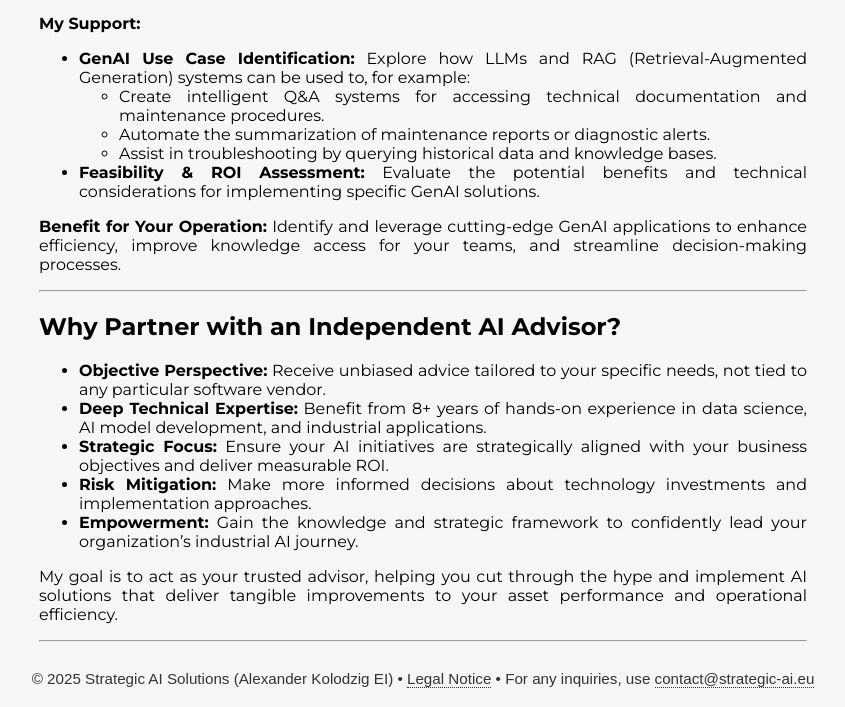
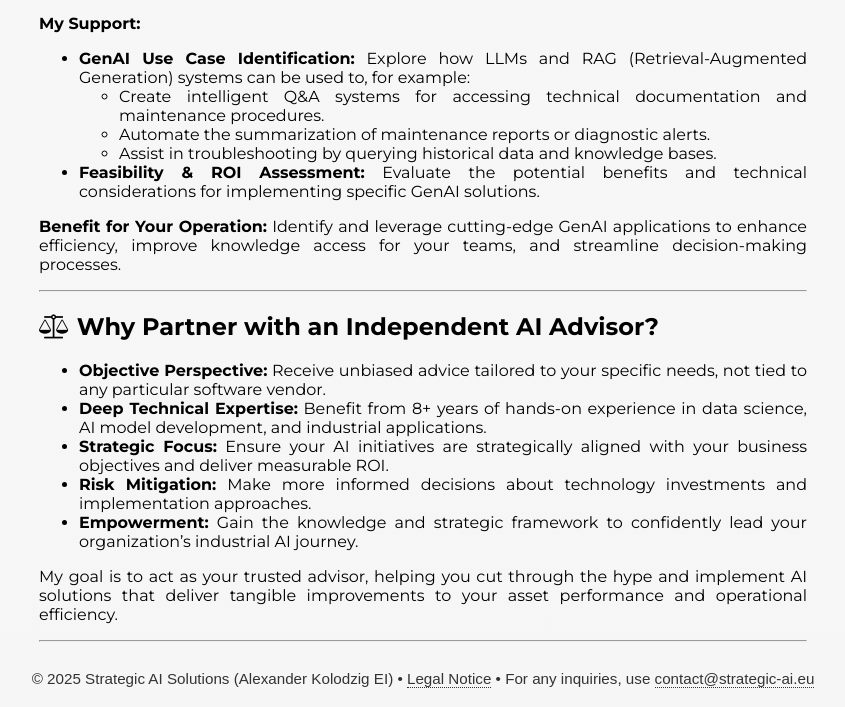
Before and after one commit to alexkolo/strategic-ai, a Jekyll site: the page built from en/services_consult.md, in a window 1280 px wide. Shown: the part 3385-4092 px from the top of the page, without its empty margins (217-1062 px from the left). Built offline with Jekyll 4.4.1, drawn with Linux system fonts in a browser that asks for light colours; some web fonts are replaced.

Commit message:
add more Font Awesome icons

```diff
--- a/en/services_consult.md
+++ b/en/services_consult.md
@@ -24,7 +24,7 @@ My advisory services are tailored to address the unique challenges and opportuni
 ### 1. PdM & APM Solution Assessment & Selection Strategy
 
 <div style="text-align: center;">
-<img src="{{ site.url_ai_images }}/strategy_consulting_apm_selection.svg" alt="APM Solution Selection Strategy" height="200"/>
+<img src="{{ site.url_ai_images }}/strategy_consulting_apm_selection.svg" alt="Image for PdM and APM Solution Selection Strategy" height="200"/>
 </div>
 
 **Challenge:** The market is filled with PdM and APM software. How do you choose the solution that best fits your specific assets, existing infrastructure, data maturity, and business goals?
@@ -43,7 +43,7 @@ My advisory services are tailored to address the unique challenges and opportuni
 ### 2. AI Strategy & Roadmap Development for Maintenance
 
 <div style="text-align: center;">
-<img src="{{ site.url_ai_images }}/ai_strategy_roadmap_maintenance.svg" alt="AI Strategy and Roadmap for Maintenance" height="200"/>
+<img src="{{ site.url_ai_images }}/ai_strategy_roadmap_maintenance.svg" alt="Image for AI Strategy and Roadmap for Maintenance" height="200"/>
 </div>
 
 **Challenge:** You see the potential of AI but need a clear strategy to integrate it effectively into your maintenance and reliability programs.
@@ -62,7 +62,7 @@ My advisory services are tailored to address the unique challenges and opportuni
 ### 3. Data Readiness & Infrastructure Advisory for AI
 
 <div style="text-align: center;">
-<img src="{{ site.url_ai_images }}/data_readiness_ai_infrastructure.svg" alt="Data Readiness for AI" height="200"/>
+<img src="{{ site.url_ai_images }}/data_readiness_ai_infrastructure.svg" alt="Image for Data Readiness for AI" height="200"/>
 </div>
 
 **Challenge:** Effective AI relies on good data. Is your data infrastructure ready to support advanced analytics and predictive modeling?
@@ -81,7 +81,7 @@ My advisory services are tailored to address the unique challenges and opportuni
 ### 4. Proof-of-Concept (PoC) Design & Independent Evaluation
 
 <div style="text-align: center;">
-<img src="{{ site.url_ai_images }}/poc_design_evaluation.svg" alt="Proof of Concept Design and Evaluation" height="200"/>
+<img src="{{ site.url_ai_images }}/poc_design_evaluation.svg" alt="Image for Proof of Concept Design and Evaluation" height="200"/>
 </div>
 
 **Challenge:** Before a full-scale deployment, you want to validate the effectiveness of a particular AI solution or approach for your specific environment.
@@ -117,7 +117,7 @@ My advisory services are tailored to address the unique challenges and opportuni
 
 ---
 
-## Why Partner with an Independent AI Advisor?
+## <i class="fa fa-balance-scale"></i> Why Partner with an Independent AI Advisor?
 
 - **Objective Perspective:** Receive unbiased advice tailored to your specific needs, not tied to any particular software vendor.
 - **Deep Technical Expertise:** Benefit from {{ site.n_exp_years }}+ years of hands-on experience in data science, AI model development, and industrial applications.
```
Also changed, not shown: en/services_build.md (+2 -2 lines).
